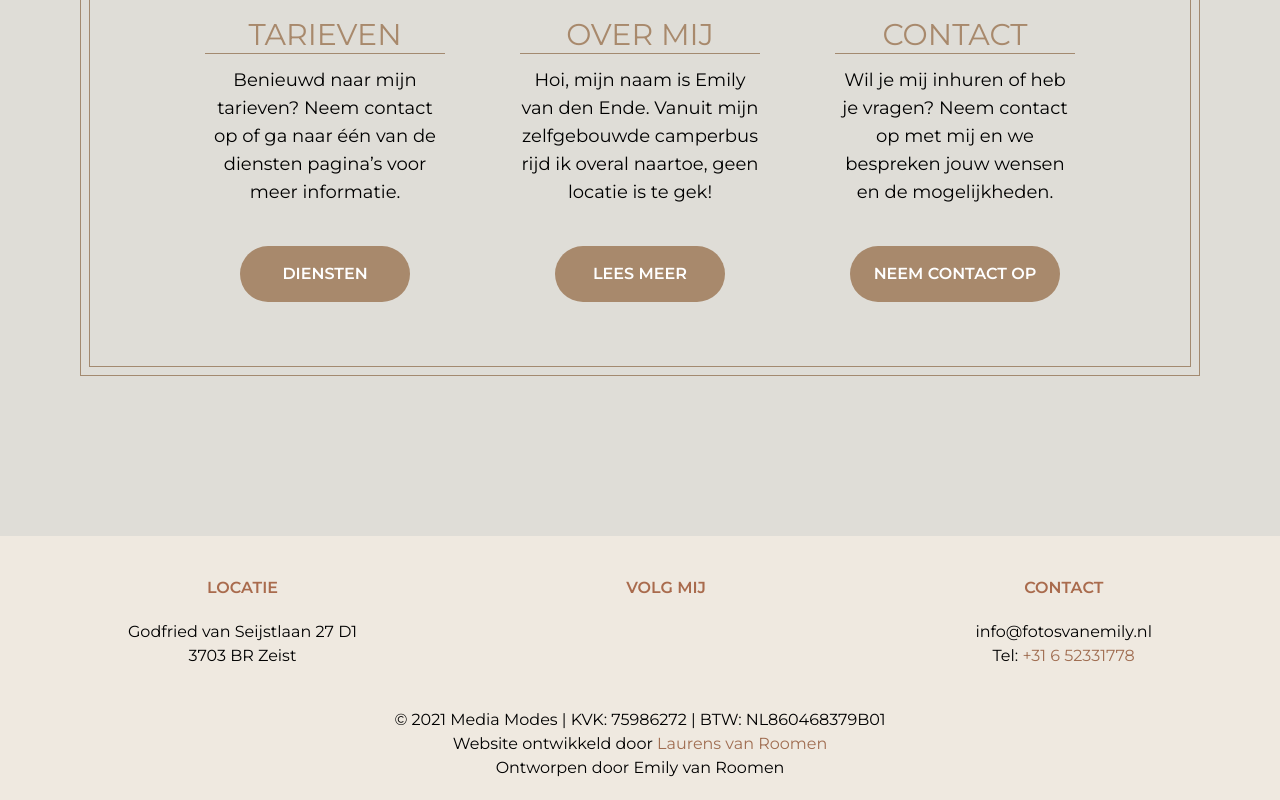
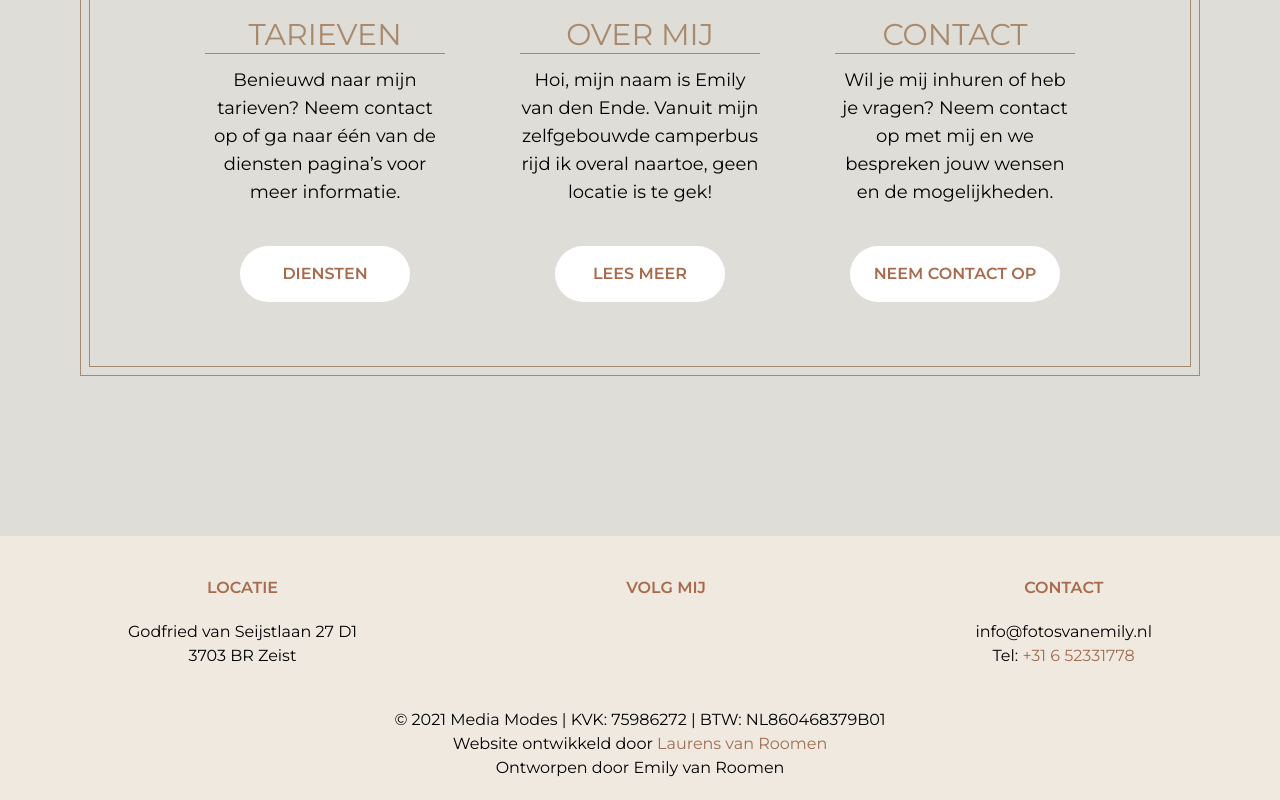
Before and after one commit to Sneruall/fotos-van-emily, a Next.js app: page / in a window 1280 px wide. Shown: the part 6148-6948 px from the top of the page. Built offline with nearby package versions, Linux system fonts and the light colour scheme.

Commit message:
added button types using props

```diff
--- a/components/sections/diensten.js
+++ b/components/sections/diensten.js
@@ -64,7 +64,7 @@ export default function Diensten() {
 
         <Fotobewerking />
         <div className="pt-20 md:pb-10 text-center">
-              <Button link="/" text="Bekijk mijn portfolio"/>
+              <Button link="/" button="button-1" text="Bekijk mijn portfolio"/>
         </div>
       </div>
     </Section>
--- a/components/sections/reviews.js
+++ b/components/sections/reviews.js
@@ -51,7 +51,7 @@ function Reviews() {
                 showDescriptionOnMobile
               />
               <div className="pt-10 text-center">
-                <Button link="/" text="Diensten" />
+                <Button link="/" button="button-2" text="Diensten" />
               </div>
             </div>
             <div className="w-60">
@@ -65,7 +65,7 @@ function Reviews() {
                 showDescriptionOnMobile
               />
               <div className="pt-10 text-center">
-                <Button link="/" text="Lees meer" />
+                <Button link="/" button="button-2" text="Lees meer" />
               </div>
             </div>
             <div className="w-60">
@@ -79,7 +79,7 @@ function Reviews() {
                 showDescriptionOnMobile
               />
               <div className="pt-10 text-center">
-                <Button link="/" text="Neem contact op" />
+                <Button link="/" button="button-2" text="Neem contact op" />
               </div>
             </div>
           </div>
--- a/components/ui/button.js
+++ b/components/ui/button.js
@@ -3,7 +3,7 @@ import Link from "next/link";
 function Button(props) {
   return (
     <Link href={props.link}>
-      <button className="button">
+      <button className={props.button}>
         {props.text}
       </button>
     </Link>
--- a/styles/globals.css
+++ b/styles/globals.css
@@ -9,8 +9,14 @@
 }
 
 @layer components{
-  .button{
+  .button-1{
     @apply bg-brown-pale hover:bg-reddish text-white font-semibold uppercase py-4 px-6 rounded-full min-w-170
+  }
+  .button-2{
+    @apply bg-white hover:bg-clay text-clay hover:text-white font-semibold uppercase py-4 px-6 rounded-full min-w-170
+  }
+  .button-3{
+    @apply bg-white hover:bg-charcoal text-charcoal hover:text-white font-semibold uppercase py-4 px-6 rounded-full min-w-170
   }
 }
 
```
